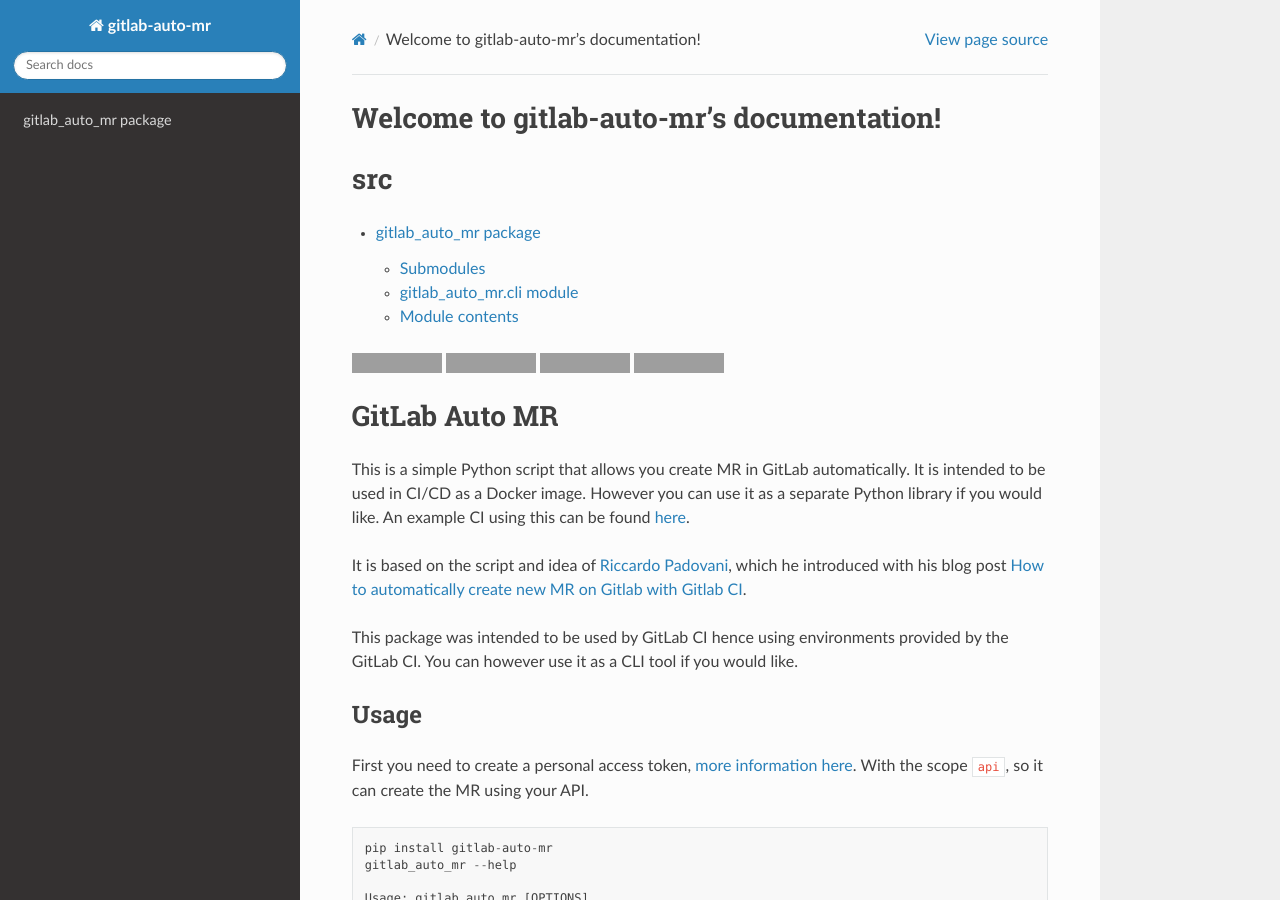
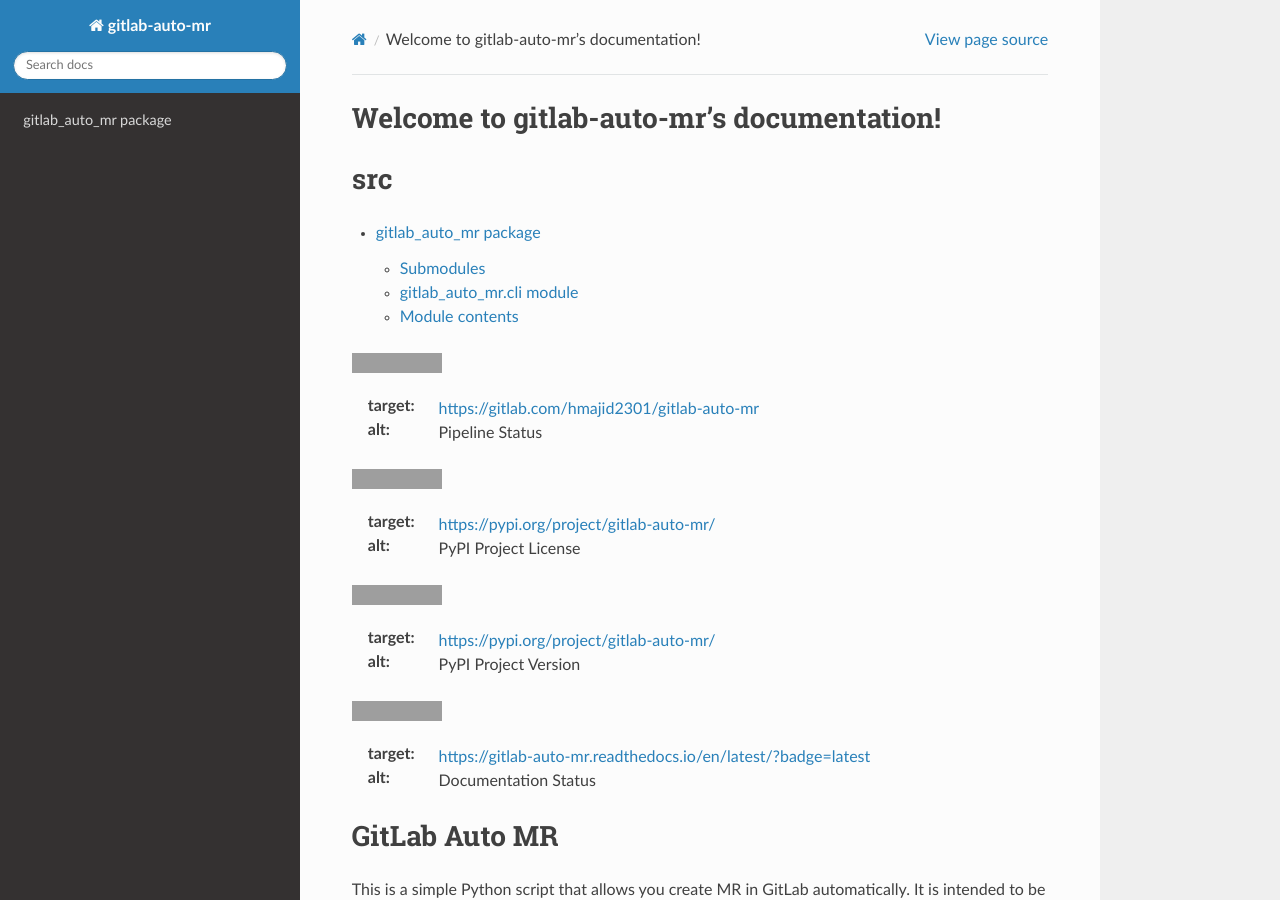
Before and after one commit to hmajid2301/gitlab-auto-mr, a Sphinx documentation site: the page built from docs/source/index.rst, in a window 1280 px wide and 900 px high. Built offline with Sphinx 7.4.7 and the Read the Docs theme 2.0.0, drawn with Linux system fonts in a browser that asks for light colours; some of the changed text lies outside the part shown; grey boxes are pictures that could not be loaded.

Commit message:
:memo: Badges Link
Added badge links, so when you clik on the
badges they take you to various things they belong to. Like readthedocs.

```diff
--- a/README.rst
+++ b/README.rst
@@ -1,10 +1,18 @@
 .. image:: https://gitlab.com/hmajid2301/gitlab-auto-mr/badges/master/pipeline.svg
+:target: https://gitlab.com/hmajid2301/gitlab-auto-mr
+:alt: Pipeline Status
 
 .. image:: https://img.shields.io/pypi/l/gitlab-auto-mr.svg
+:target: https://pypi.org/project/gitlab-auto-mr/
+:alt: PyPI Project License
 
 .. image:: https://img.shields.io/pypi/v/gitlab-auto-mr.svg
+:target: https://pypi.org/project/gitlab-auto-mr/
+:alt: PyPI Project Version
 
 .. image:: https://readthedocs.org/projects/gitlab-auto-mr/badge/?version=latest
+:target: https://gitlab-auto-mr.readthedocs.io/en/latest/?badge=latest
+:alt: Documentation Status
 
 GitLab Auto MR
 ==============
--- a/docs/source/conf.py
+++ b/docs/source/conf.py
@@ -23,7 +23,7 @@
 author = "Haseeb Majid"
 
 # The full version, including alpha/beta/rc tags
-release = "0.2.3post1"
+release = "0.2.4post1"
 
 
 # -- General configuration ---------------------------------------------------
--- a/setup.cfg
+++ b/setup.cfg
@@ -1,5 +1,5 @@
 [bumpversion]
-current_version = 0.2.3
+current_version = 0.2.4
 commit = False
 tag = False
 
--- a/setup.py
+++ b/setup.py
@@ -3,7 +3,7 @@
 
 setup(
     name="gitlab-auto-mr",
-    version="0.2.3post1",
+    version="0.2.4post1",
     description="A simple tool for automatically creating merge requests in GitLab",
     long_description=open("README.rst").read(),
     author="Haseeb Majid",
```
Also changed, not shown: other parts of README.rst (+6 -0 lines), 1 other file.
